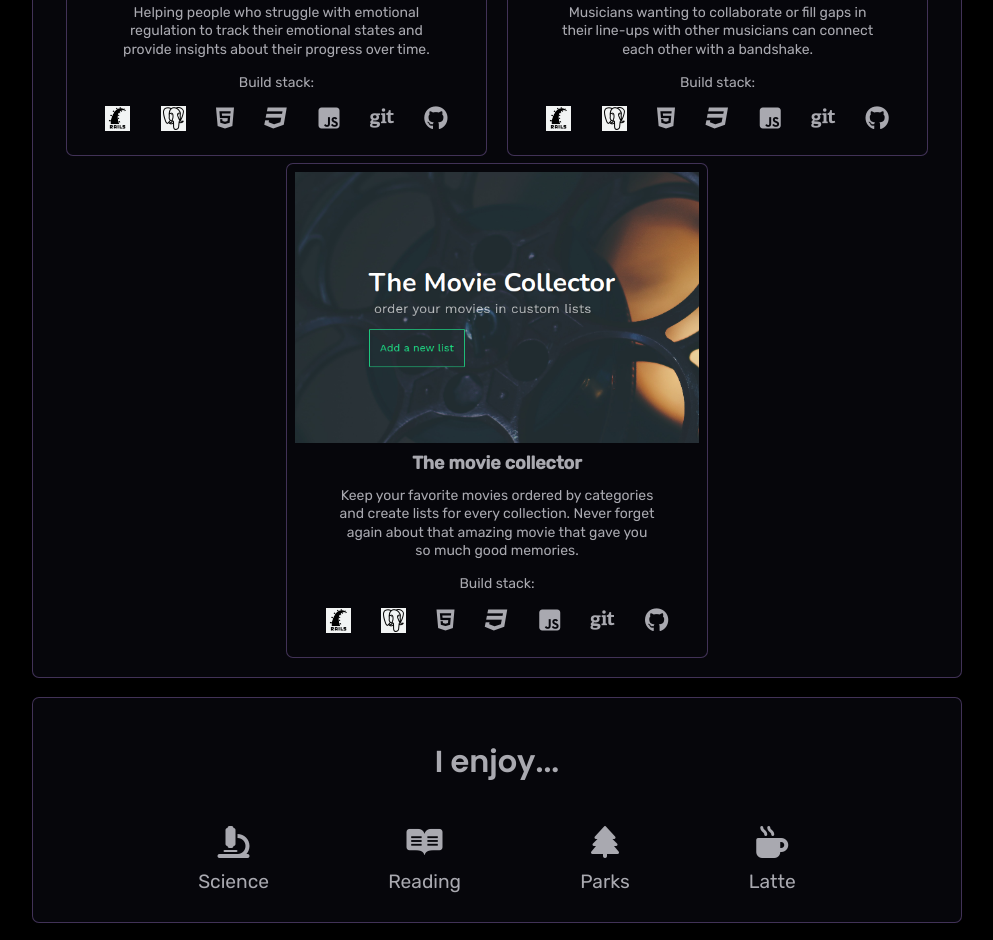
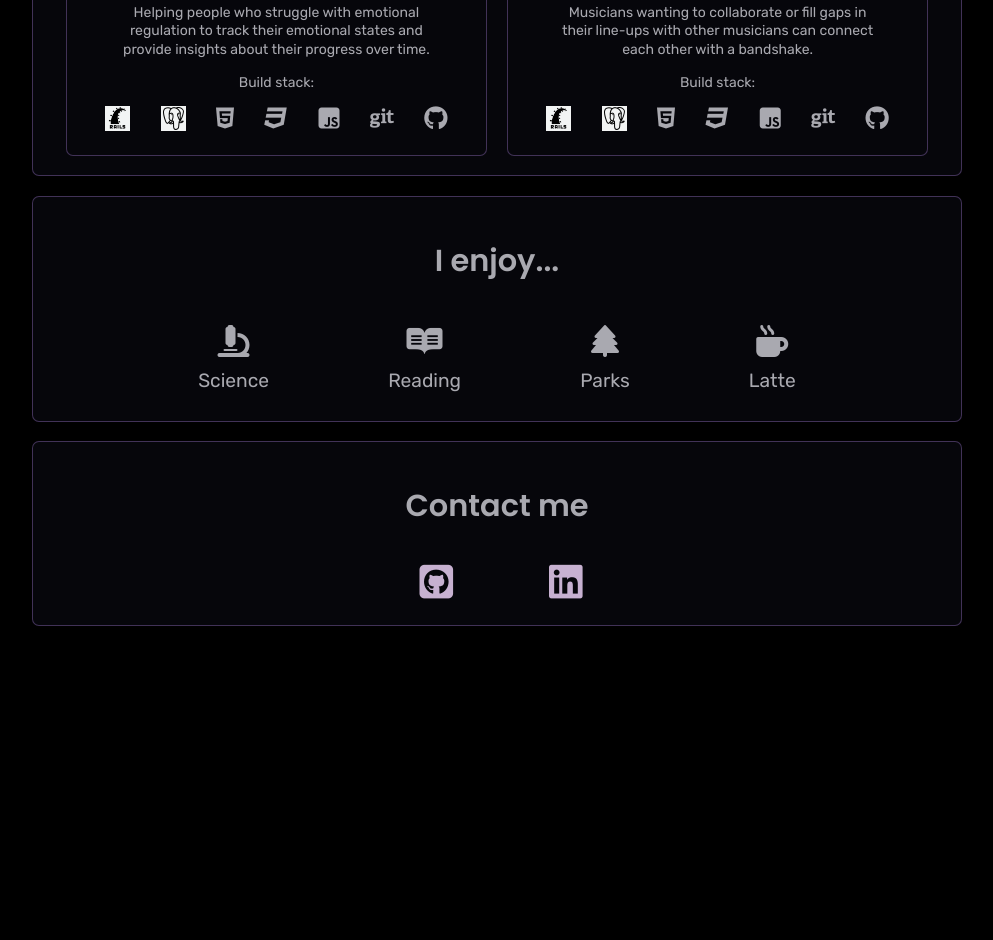
Before and after one commit to ahenla/profile, a plain HTML site: page index.html in a window 1280 px wide. Shown: the part 1154-2094 px from the top of the page, without its empty margins (143-1136 px from the left). After the commit the page ends 1799 px from the top, so only its background shows below. Drawn offline with Linux system fonts and the light colour scheme.

Commit message:
hide movie collector

```diff
--- a/index.html
+++ b/index.html
@@ -76,7 +76,7 @@
         </div>
       </div>
 
-      <div class="project-card">
+      <div class="project-card" style="display:none;">
         <a href="https://the-movie-collector-870ad39791f9.herokuapp.com/" target="_blank"></a>
         <img src="./images/movie_collector.png" alt="project thumbnail">
         <div class="subcard">
```
